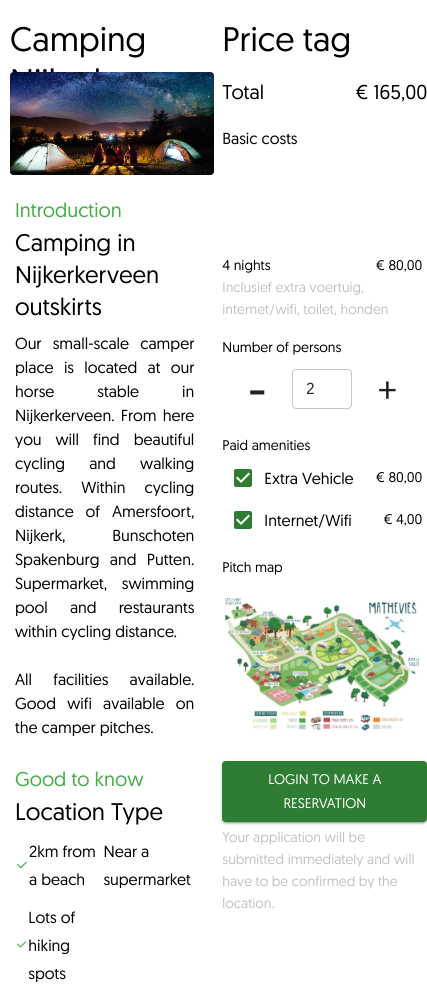
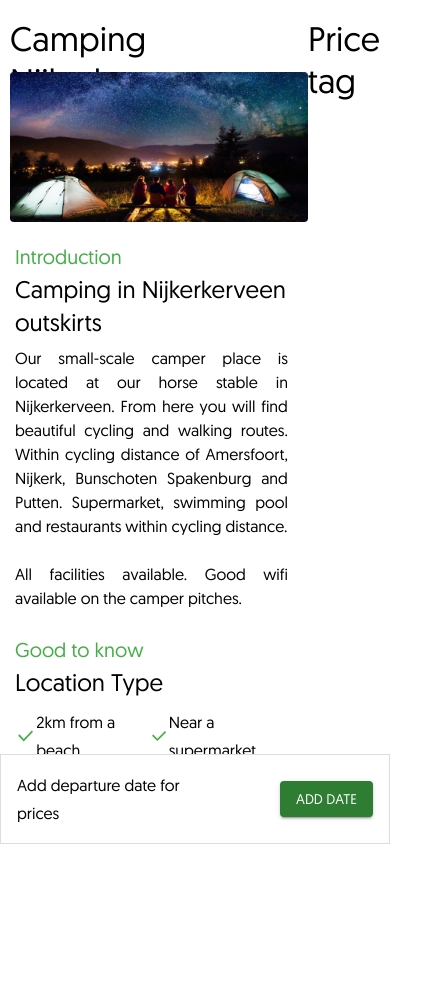
Before and after one commit to vasilis-lts/reservation-module-demo, a Next.js app: page /reservation in a window 390 px wide. Shown: the whole page, 427 px wide, since content can reach past the window. After the commit the page ends 852 px from the top, so only its background shows below. Built offline with nearby package versions, Linux system fonts and the light colour scheme.

Commit message:
finished basic UI for reservation screen 1

```diff
--- /dev/null
+++ b/components/ModalBase.tsx
@@ -0,0 +1,29 @@
+import React from "react";
+import Modal from "@mui/material/Modal";
+import Box from '@mui/material/Box';
+
+const style = {
+  position: 'absolute' as 'absolute',
+  top: '50%',
+  left: '50%',
+  transform: 'translate(-50%, -50%)',
+  bgcolor: 'background.paper',
+  border: '1px solid #ddd',
+  boxShadow: 24,
+  p: 4,
+};
+
+export default function ModalBase(props) {
+
+  return (
+    <Modal
+      aria-labelledby="base-modal"
+      aria-describedby="base-modal"
+      open={props.open}
+    >
+      <Box sx={style}>
+        {props.children}
+      </Box>
+    </Modal>
+  );
+}
--- /dev/null
+++ b/helpers/commonFunctions.js
@@ -0,0 +1,23 @@
+export function formatDateAndTime(date) {
+  var d = new Date(date),
+    month = '' + (d.getMonth() + 1),
+    day = '' + d.getDate(),
+    hours = '' + d.getHours(),
+    minutes = '' + d.getMinutes(),
+    seconds = '' + d.getSeconds(),
+    year = d.getFullYear();
+
+  if (month.length < 2)
+    month = '0' + month;
+  if (day.length < 2)
+    day = '0' + day;
+  if (hours.length < 2)
+    hours = '0' + hours;
+  if (minutes.length < 2)
+    minutes = '0' + minutes;
+  if (seconds.length < 2)
+    seconds = '0' + seconds;
+
+  return [day, month, year].join('/');
+  // return [day, month, year].join('/') + ` ${hours}:${minutes}:${seconds}`;
+}
--- a/pages/reservation/index.tsx
+++ b/pages/reservation/index.tsx
@@ -7,10 +7,14 @@ import { Button, Checkbox, FormControlLabel, Stack, TextField, Typography } from
 import DesktopDatePicker from '@mui/lab/DesktopDatePicker';
 import DateAdapter from '@mui/lab/AdapterDateFns';
 import nlLocale from 'date-fns/locale/nl';
-import { LocalizationProvider } from '@mui/lab';
+import { LocalizationProvider, StaticDatePicker } from '@mui/lab';
 import Select, { SelectChangeEvent } from '@mui/material/Select';
 import MenuItem from '@mui/material/MenuItem';
-import styles from '../../styles/Reservation.module.css'
+import styles from '../../styles/Reservation.module.css';
+import { formatDateAndTime } from '../../helpers/commonFunctions';
+import ModalBase from '../../components/ModalBase'
+import ToggleButton from '@mui/material/ToggleButton';
+import ToggleButtonGroup from '@mui/material/ToggleButtonGroup';
 
 const localeMap = {
   nl: nlLocale,
@@ -27,8 +31,20 @@ const Description: NextPage = () => {
 
   const [ArrivalDate, setArrivalDate] = useState<Date | null>(null);
   const [DepartureDate, setDepartureDate] = useState<Date | null>(null);
+  const [MinDepartureDate, setMinDepartureDate] = useState<Date | null>(null);
   const [locale, setLocale] = useState('nl');
   const [PitchSelected, setPitchSelected] = useState<string>("0");
+  const [alignment, setAlignment] = useState('Arrival');
+  const [ModalOpen, setModalOpen] = useState<boolean>(false);
+  const [ModalArrivalDate, setModalArrivalDate] = useState<Date | null>(null);
+  const [ModalDepartureDate, setModalDepartureDate] = useState<Date | null>(null);
+
+  const handleChangeModalSelection = (
+    event: React.MouseEvent<HTMLElement>,
+    newAlignment: string,
+  ) => {
+    setAlignment(newAlignment);
+  };
 
   const handleChange = (event: SelectChangeEvent) => {
     setPitchSelected(event.target.value);
@@ -45,12 +61,24 @@ const Description: NextPage = () => {
 
   useEffect(() => {
     const desc = document.getElementById('description');
-    if (desc) {
-      desc.innerHTML = location.description
-    }
+    if (desc) { desc.innerHTML = location.description; }
 
     setArrivalDate(new Date());
+
   }, []);
+
+  useEffect(() => {
+    if (ArrivalDate) {
+      const date = new Date(ArrivalDate);
+      date.setDate(date.getDate() + 1);
+      setMinDepartureDate(date);
+    }
+    setModalArrivalDate(ArrivalDate);
+  }, [ArrivalDate]);
+
+  useEffect(() => {
+    setModalDepartureDate(DepartureDate);
+  }, [DepartureDate]);
 
 
   return (
@@ -63,7 +91,7 @@ const Description: NextPage = () => {
 
       <Stack direction={"row"} spacing={1} mt={1} className={styles.reservationContent} >
 
-        <div className="reservation-left">
+        <div className={styles.reservationLeft}>
           <Typography variant='h4' gutterBottom className={styles.reservationTitle}>Camping {location.locationTitle1}</Typography>
           <Image src="/assets/images/camping2.jpg" alt="Camping1" width={900} height={455} />
 
@@ -80,6 +108,7 @@ const Description: NextPage = () => {
                 alignItems="flex-start"
                 spacing={2}
                 mt={3}
+                mb={2}
                 className="basic-costs">
 
                 <Typography variant='h6' className='bold nanum-title'>Good to know</Typography>
@@ -135,6 +164,7 @@ const Description: NextPage = () => {
                       value={ArrivalDate}
                       onChange={newValue => setArrivalDate(newValue)}
                       renderInput={(params) => <TextField {...params} />}
+                      readOnly
                     />
                   </div>
                   <div className="departure">
@@ -145,11 +175,13 @@ const Description: NextPage = () => {
                       value={DepartureDate}
                       onChange={newValue => setDepartureDate(newValue)}
                       renderInput={(params) => <TextField {...params} />}
+                      minDate={MinDepartureDate}
                     />
                   </div>
                 </Stack>
               </LocalizationProvider>
 
+              {DepartureDate &&
                 <Stack
                   direction="row"
                   justifyContent="space-between"
@@ -162,11 +194,14 @@ const Description: NextPage = () => {
                   <Typography variant='h6' className='bold'>Total</Typography>
                   <Typography variant='h6' className='bold'>€ 165,00</Typography>
                 </Stack>
-              <Typography variant='subtitle1' className='bold'>Basic costs</Typography>
+              }
+              {DepartureDate ? <Typography variant='subtitle1' className='bold'>Basic costs</Typography> :
+                <Typography variant='subtitle1' style={{ marginTop: 10 }} className='bold'>Add a date to check prices!</Typography>
+              }
             </div>
 
 
-
+            {DepartureDate &&
               <Stack
                 direction="column"
                 justifyContent="flex-start"
@@ -232,9 +267,6 @@ const Description: NextPage = () => {
                 </Stack>
 
                 <Typography variant='subtitle2' className='bold' mb={2}>Pitch map</Typography>
-              {/* <Image src="/assets/images/campsite-map.jpg" alt="PitchMap" width={900} height={455} /> */}
-              <img src="/assets/images/campsite-map.jpg" alt="[itchmap" width={'100%'} />
-
                 <Select
                   labelId="demo-simple-select-label"
                   id="demo-simple-select"
@@ -246,10 +278,11 @@ const Description: NextPage = () => {
                   <MenuItem value={"1"}>01 Spot at the water €5</MenuItem>
                   <MenuItem value={"2"}>02 Spot in the corner with lots of privacy €2</MenuItem>
                 </Select>
+                <img src="/assets/images/campsite-map.jpg" alt="Pitchmap" width={'100%'} />
 
-            </Stack>
+              </Stack>}
 
-
+            {DepartureDate &&
               <Stack
                 direction="column"
                 justifyContent="flex-start"
@@ -258,27 +291,103 @@ const Description: NextPage = () => {
                 mt={3}
                 className={styles.detailsRightBottom}>
 
-              <Button style={{ marginBottom: 5, marginTop: 5 }} color={'success'} variant='contained' className='w100'>Login to make a reservation</Button>
+                <Button style={{ marginBottom: 5, marginTop: 5 }} color={'success'} variant='contained' className='w100'>Make Reservation</Button>
                 <Typography variant='subtitle2' gutterBottom color={'#c2c2c2'} className='mt0'>Your application will be submitted immediately and will have to be confirmed by the location.</Typography>
-            </Stack>
+                <div className={styles.mobileFooterHeightSpace}></div>
+              </Stack>}
 
           </div>
         </div>
 
+        <Stack
+          direction="row"
+          justifyContent="space-between"
+          alignItems="center"
+          className={styles.reservationFooterMobile}
+        >
+          {DepartureDate ?
+            <Stack
+              direction="column"
+              justifyContent="flex-start"
+              alignItems="flex-start"
+              spacing={1}>
+              <Stack
+                direction="row"
+                alignItems="center"
+                spacing={2}>
+                <Typography variant='h6' className='bold'>Total</Typography>
+                <Typography variant='h6' className='bold'>€ 165,00</Typography>
+              </Stack>
+              <Stack
+                direction="row"
+                alignItems="center"
+                className='w100'
+              >
+                <Typography variant='subtitle2' className='bold'>{formatDateAndTime(ArrivalDate)}</Typography>&nbsp;{"-"}&nbsp;
+                <Typography variant='subtitle2' className='bold'>{formatDateAndTime(DepartureDate)}</Typography>
+              </Stack>
+            </Stack>
+            :
+            <div className={styles.datesMobile}><Typography variant='subtitle1'>Add departure date for prices</Typography></div>
+          }
+          <div className={styles.mobileReserveActions}>
+            {DepartureDate ?
+              <Button color={'success'} variant='contained'>Make Reservation</Button> :
+              <Button color={'success'} variant='contained' onClick={() => setModalOpen(true)}>Add date</Button>
+            }
+          </div>
         </Stack>
 
-      {/* <footer className={styles.footer}>
-        <a
-          href="https://vercel.com?utm_source=create-next-app&utm_medium=default-template&utm_campaign=create-next-app"
-          target="_blank"
-          rel="noopener noreferrer"
+      </Stack>
+
+      <ModalBase
+        open={ModalOpen}
       >
-          Powered by{' '}
-          <span className={styles.logo}>
-            <Image src="/vercel.svg" alt="Vercel Logo" width={72} height={16} />
-          </span>
-        </a>
-      </footer> */}
+        <div className="modal-inner">
+          <ToggleButtonGroup
+            style={{ width: "100%", justifyContent: "center" }}
+            color="primary"
+            value={alignment}
+            exclusive
+            onChange={handleChangeModalSelection}
+          >
+            <ToggleButton value="Arrival">Arrival</ToggleButton>
+            <ToggleButton value="Departure">Departure</ToggleButton>
+          </ToggleButtonGroup>
+          <LocalizationProvider dateAdapter={DateAdapter} locale={localeMap[locale]}>
+            {alignment === "Arrival" ?
+              <StaticDatePicker
+                displayStaticWrapperAs="desktop"
+                value={ModalArrivalDate}
+                onChange={newValue => setModalArrivalDate(newValue)}
+                renderInput={(params) => <TextField {...params} />}
+              />
+              :
+              <StaticDatePicker
+                displayStaticWrapperAs="desktop"
+                value={ModalDepartureDate}
+                onChange={newValue => setModalDepartureDate(newValue)}
+                renderInput={(params) => <TextField {...params} />}
+              />
+            }
+          </LocalizationProvider>
+          <Stack
+            direction="row"
+            alignItems="end"
+            spacing={1}>
+            <Button onClick={() => setModalOpen(false)}>Cancel</Button>
+            <Button
+              onClick={() => {
+                setArrivalDate(ModalArrivalDate);
+                setDepartureDate(ModalDepartureDate);
+                setModalOpen(false);
+              }}
+              color={'success'}
+              variant='contained'
+              disabled={!ModalArrivalDate || !ModalDepartureDate}>Apply</Button>
+          </Stack>
+        </div>
+      </ModalBase>
 
       <style jsx>
         {`
@@ -315,7 +424,7 @@ const Description: NextPage = () => {
           .free-amenities{flex-wrap:wrap; width:100%;}
         `}
       </style>
-    </div>
+    </div >
   )
 }
 
--- a/styles/Reservation.module.css
+++ b/styles/Reservation.module.css
@@ -10,8 +10,13 @@
   margin: 0 auto;
 }
 
+.reservationLeft{
+  padding-right: 10px;
+}
+
 .reservationRight{
   height: 100%;
+  width: 70%;
 }
 
 .reservationTitle{
@@ -38,3 +43,65 @@
   overflow: auto;
   padding-right: 5px;
 }
+
+.reservationFooterMobile{
+    display: none;
+    bottom: 0px !important;
+    left: 0px !important;
+    position: fixed !important;
+    right: 0px !important;
+    z-index: 1200 !important;
+    background-color: #fff;
+    padding: 16px;
+    border: 1px solid rgb(221, 221, 221);
+    min-height: 80px;
+}
+
+.datesMobile{
+  width: 60%;
+  padding-right:8px;
+}
+.mobileReserveActions{
+  width: 40%;
+  text-align: right;
+}
+.mobileFooterHeightSpace{
+  display: none;
+}
+
+@media (max-width: 1023px) {
+  .reservationTitle{font-size: 30px;}
+  .reservationContent {
+    flex-direction: column;
+  }
+  .reservationLeft{
+    padding-right: 0px;
+  }
+  .reservationRight{
+    width: auto;
+  }
+  .basicCosts{
+    height: initial;
+    padding-right: 0px;
+    padding-bottom: 100px;
+    overflow: initial;
+  }
+  .reservationFooterMobile{
+    display: flex;
+    margin-left: 0!important;
+  }
+  .reservationRight{
+    margin-left: 0!important;
+  }
+  .detailsRightBottom{
+    display: none;
+  }
+  .mobileFooterHeightSpace{
+    display: block;
+    min-height: 95px;
+    height: 95px;
+  }
+  .datesAndTotal{
+    display: none;
+  }
+}
```
Lines whose indentation alone changed are shown as unchanged.
